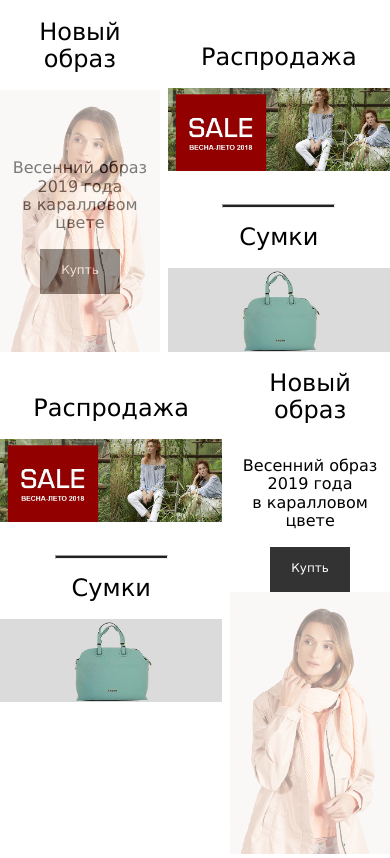
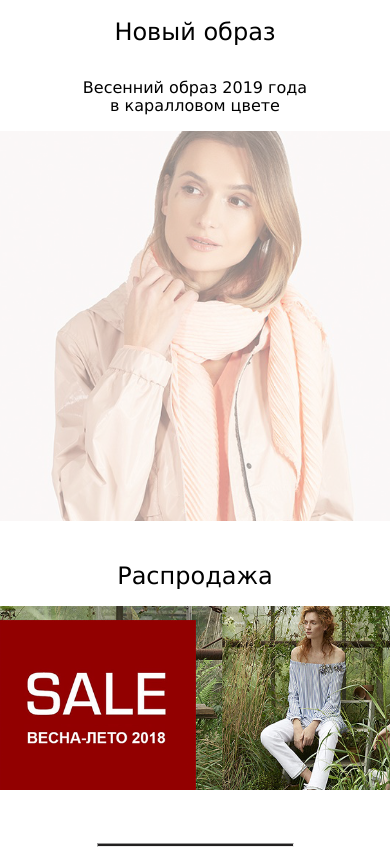
Before and after one commit to ChuVo/MC-BUY, a plain HTML site: page index.html in a window 390 px wide. Shown: the part 690-1548 px from the top of the page. Drawn offline with Linux system fonts and the light colour scheme.

Commit message:
fixed adaptive mobile

```diff
--- a/css/style.css
+++ b/css/style.css
@@ -282,7 +282,7 @@ label {
 
 .content__wrapper--absolute {
     position: absolute;
-    top: 40%;
+    top: 45%;
 
 }
 
@@ -304,7 +304,7 @@ label {
     opacity: 0.3;
 }
 
-.image-content--sale {
+.image-content--margin {
     margin-bottom: 10%;
 }
 
@@ -357,7 +357,7 @@ label {
         font-size: 2rem;
     }
 
-    .image-content--sale {
+    .image-content--margin {
         margin-bottom: 13%;
     }
 }
@@ -372,7 +372,7 @@ label {
         margin-bottom: 5%;
     }
 
-    .image-content--sale {
+    .image-content--margin {
         margin-bottom: 12%;
     }
 
@@ -428,6 +428,15 @@ label {
         margin-bottom: 30px;
     }
 
+    .content-box {
+        flex-direction: column;
+    }
+
+    .content--new-style,
+    .content-box--width {
+        width: 100%;
+    }
+
     .content__title {
         font-size: 3rem;
     }
@@ -444,14 +453,40 @@ label {
         margin: 0;
     }
 
-    .image-content__pictur--marc-cain-sports {
-        width: 200%;
-        transform: translateX(-40%);
-
-    }
-
     .image-content--marc-cain-sports {
        background: none;
     }
 
+    .image-content__pictur--marc-cain-sports {
+        width: 200%;
+        transform: translateX(-40%);
+    }
+
+    .content__wrapper--absolute {
+        position: static;
+    }
+
+    .content__button-buy {
+        display: none;
+    }
+
+    .image-content__wrapper--zoom {
+        height: 390px;
+    }
+
+    .image-content__pictur--zoom {
+        transform: translateY(-10%);
+    }
+
+    .image-content__pictur--width {
+        width: 125%;
+        transform: translateX(-4%);
+    }
+
+    .image-content__pictur--slide {
+        transform: translateX(-6%);
+    }
+
+
+
 }
--- a/index.html
+++ b/index.html
@@ -93,72 +93,31 @@
                     <button class="content__button-buy">Купть</button>
                 </div>
                 <div class="image-content image-content--new-style">
-                    <figure class='image-content__wrapper'>
-                        <img class="image-content__pictur image-content__pictur--new-style" src="image/new-image.png" alt="Новый образ с MC BUY" title="Новый образ с MC BUY">
+                    <figure class='image-content__wrapper image-content__wrapper--zoom'>
+                        <img class="image-content__pictur image-content__pictur--new-style image-content__pictur--zoom" src="image/new-image.png" alt="Новый образ с MC BUY" title="Новый образ с MC BUY">
                     </figure>
                 </div>
             </div>
             <div class="content-box--width">
                 <div class='content'>
                     <h1 class='content__title'>Распродажа</h1>
-                    <div class="image-content image-content--sale">
+                    <div class="image-content image-content--margin">
                         <figure class='image-content__wrapper'>
-                            <img class="image-content__pictur image-content__pictur--sale" src="image/sale.png" alt="Sale from Marc Cain" title="Распродажа в MC BUY">
+                            <img class="image-content__pictur image-content__pictur--width" src="image/sale.png" alt="Sale from Marc Cain" title="Распродажа в MC BUY">
                         </figure>
                     </div>
                     <hr class="content-box__horizontal-line">
                 </div>
-                <div class='content content--bag'>
+                <div class='content'>
                     <h1 class='content__title'>Сумки</h1>
                     <div class="image-content image-content--bag">
                         <figure class='image-content__wrapper'>
-                            <img class="image-content__pictur image-content__pictur--bag" src="image/bag.jpg" alt="Sale from Marc Cain" title="Распродажа в MC BUY">
+                            <img class="image-content__pictur image-content__pictur--width image-content__pictur--slide" src="image/bag.jpg" alt="Sale from Marc Cain" title="Распродажа в MC BUY">
                         </figure>
                     </div>
                 </div>
             </div>
         </div>
-
-
-
-        <div class="content-box">
-
-            <div class="content-box--width">
-                <div class='content'>
-                    <h1 class='content__title'>Распродажа</h1>
-                    <div class="image-content image-content--sale">
-                        <figure class='image-content__wrapper'>
-                            <img class="image-content__pictur image-content__pictur--sale" src="image/sale.png" alt="Sale from Marc Cain" title="Распродажа в MC BUY">
-                        </figure>
-                    </div>
-                    <hr class="content-box__horizontal-line">
-                </div>
-                <div class='content content--bag'>
-                    <h1 class='content__title'>Сумки</h1>
-                    <div class="image-content image-content--bag">
-                        <figure class='image-content__wrapper'>
-                            <img class="image-content__pictur image-content__pictur--bag" src="image/bag.jpg" alt="Sale from Marc Cain" title="Распродажа в MC BUY">
-                        </figure>
-                    </div>
-                </div>
-            </div>
-            <div class="content content--new-style">
-                <h1 class="content__title">Новый образ</h1>
-                <div class="content__wrapper">
-                    <p class="content__text content__text--margin">Весенний образ 2019 года<br>в каралловом цвете</p>
-                    <button class="content__button-buy">Купть</button>
-                </div>
-                <div class="image-content image-content--new-style">
-                    <figure class='image-content__wrapper'>
-                        <img class="image-content__pictur image-content__pictur--new-style" src="image/new-image.png" alt="Новый образ с MC BUY" title="Новый образ с MC BUY">
-                    </figure>
-                </div>
-            </div>
-        </div>
-
-
-
-
 
 
 
```
